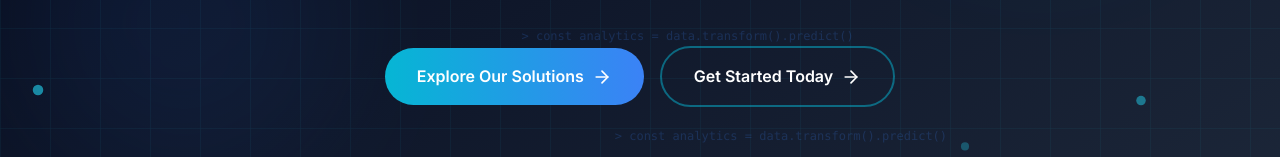
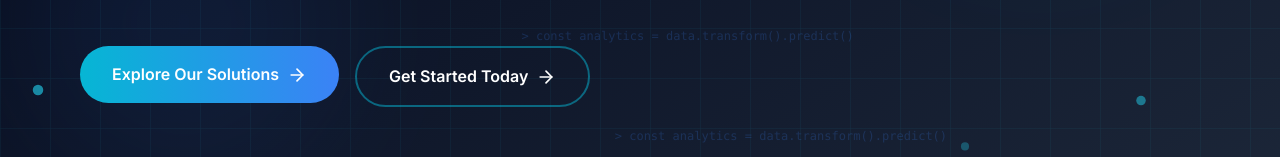
Before and after one commit to ingatatech/Contours-Analytics-web-fn, a Next.js app: page / in a window 1280 px wide. Shown: the part 553-710 px from the top of the page. Built offline with nearby package versions, Linux system fonts and the light colour scheme; no server answers.

Commit message:
fix: fix chatwidget errors

```diff
--- a/app/page.tsx
+++ b/app/page.tsx
@@ -355,7 +355,7 @@
                 initial={{ opacity: 0, y: 20 }}
                 animate={{ opacity: 1, y: 0 }}
                 transition={{ delay: 0.9, duration: 0.8 }}
-                className="flex flex-col sm:flex-row gap-4 justify-center items-center"
+                className="flex flex-col sm:flex-row gap-4 justify-start items-start"
               >
                 <motion.div
                   whileHover={{ scale: 1.05 }}
```
